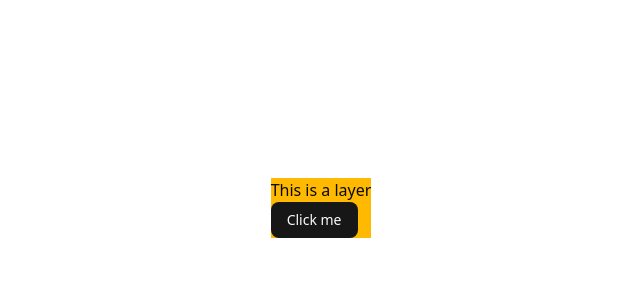
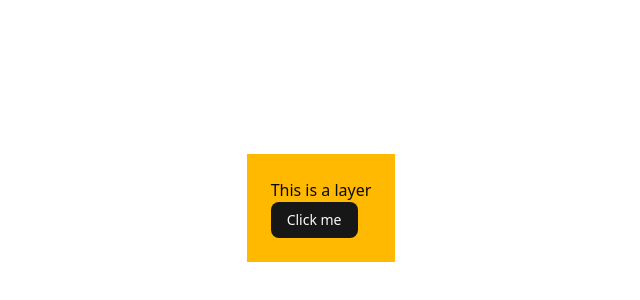
Before and after one commit to JonathanTylerWeber/useContext, a React (Vite) app: page / in a window 1280 px wide. Shown: the part 192-492 px from the top of the page, without its empty margins (319-959 px from the left). Built offline with nearby package versions, Linux system fonts and the light colour scheme.

Commit message:
add padding

```diff
--- a/src/components/Layer.tsx
+++ b/src/components/Layer.tsx
@@ -2,7 +2,7 @@ import type { ReactNode } from 'react'
 
 export default function Layer({ children }: { children: ReactNode }) {
   return (
-    <div className='bg-amber-400'>
+    <div className='bg-amber-400 p-6'>
       <p>This is a layer</p>
       {children}
     </div>
```
